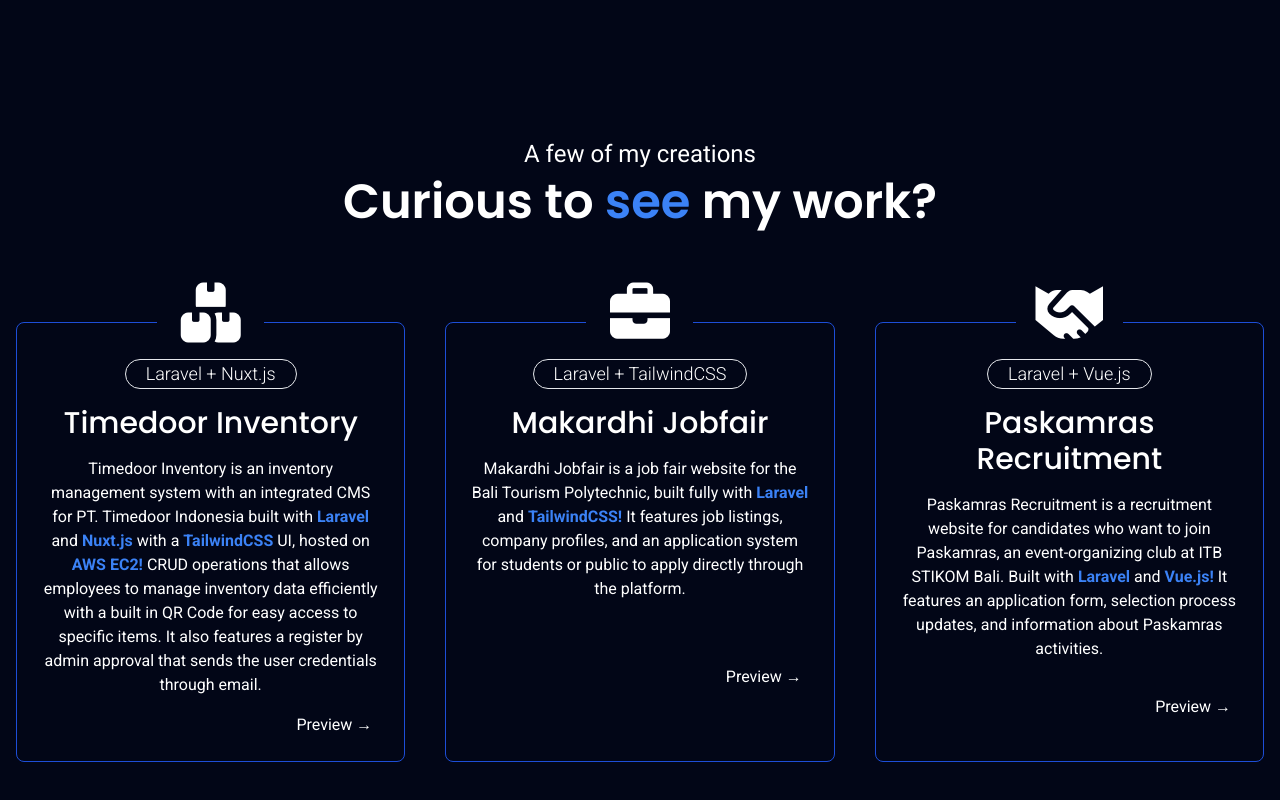
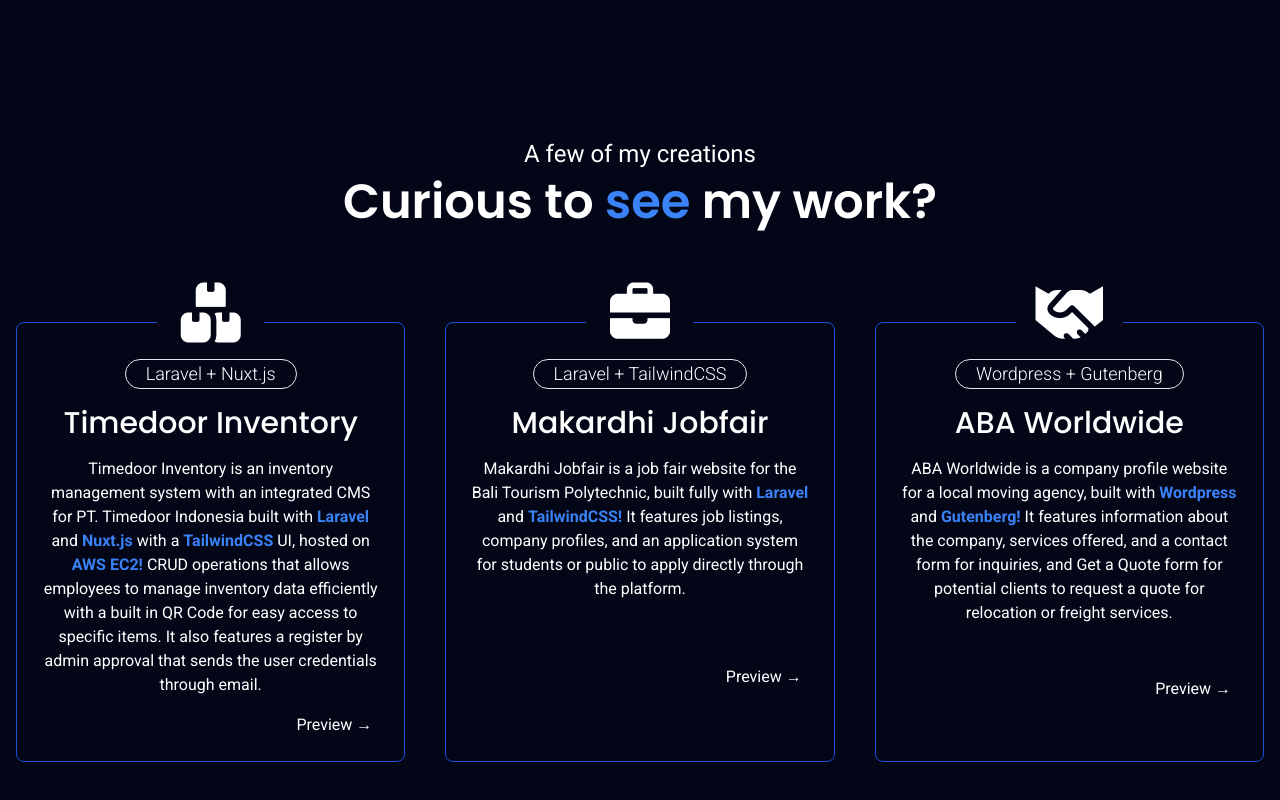
Before and after one commit to PandePraditya/portfolio-svelte_tailwindcss, a SvelteKit app: page / in a window 1280 px wide. Shown: the part 1896-2696 px from the top of the page. Built offline with nearby package versions, Linux system fonts and the light colour scheme.

Commit message:
adj: adjusted mailto, descriptions, projects, and job experience

```diff
--- a/src/components/Header.svelte
+++ b/src/components/Header.svelte
@@ -68,7 +68,7 @@
       {/each}
 
       <a
-        href="mailto:yourname@gmail.com"
+        href="mailto:pandepraditya@gmail.com"
         class="mt-2 blueShadow relative overflow-hidden px-5 py-2 group rounded-full bg-white text-slate-950 w-fit"
       >
         <div
--- a/src/components/Main.svelte
+++ b/src/components/Main.svelte
@@ -4,9 +4,9 @@
 
   const words = [
     "Full-Stack Developer",
-    "Web Quality Assurance",
-    "Laravel Enthusiast",
-    "Problem Solver"
+    "Quality Assurance",
+    "Project Manager",
+    "Problem Solver",
   ];
 
   let works = [
@@ -22,6 +22,8 @@
         "/images/works/work-1/inquiries.webp",
         "/images/works/work-1/dashboard.webp",
       ],
+      url: false,
+      confidential: false,
     },
     {
       name: "Makardhi Jobfair",
@@ -35,14 +37,22 @@
         "/images/works/work-2/login-admin.webp",
         "/images/works/work-2/admin-page.webp",
       ],
+      url: false,
+      confidential: false,
     },
     {
-      name: "Paskamras Recruitment",
-      tech: "Laravel + Vue.js",
+      name: "ABA Worldwide",
+      tech: "Wordpress + Gutenberg",
       icon: "fa-solid fa-handshake",
       description:
-        "Paskamras Recruitment is a recruitment website for ITB STIKOM Bali’s Paskamras club. Built with Laravel and Vue.js. Features include application forms, candidate tracking, and club information.",
-      confidential: true,
+        "ABA Worldwide is a company profile website for a local moving agency, built with Wordpress and Gutenberg. It features information about the company, services offered, and a contact form for inquiries, and Get a Quote form for potential clients to request a quote for relocation or freight services.",
+      images: [
+        "/images/works/work-3/landing-page.webp",
+        "/images/works/work-3/about-us.webp",
+        "/images/works/work-3/moving-relocation.webp",
+      ],
+      url: "https://abaworldwide.com",
+      confidential: false,
     },
   ];
 
@@ -68,35 +78,55 @@
     {
       title: "Web Developer Intern",
       place: "PT. Timedoor Indonesia",
-      period: "September 2024 – February 2025",
+      period: "September 2024 - February 2025",
       description:
         "Worked on internal systems using Laravel and Vue/Nuxt, built features, maintained production apps, and collaborated with the development team.",
     },
     {
       title: "Quality Assurance Intern",
       place: "PT. Timedoor Indonesia",
-      period: "April 2025 – July 2025",
+      period: "March 2025 - July 2025",
       description:
         "Performed manual testing & Automation testing using cypress, created test cases & documented bugs in Notion, and improved product stability by working closely with developers.",
     },
     {
-      title: "Independent Freelance Web Developer",
-      place: "Self-employed",
-      period: "2024 — Present",
-      description:
-        "Worked directly with clients to build custom websites and systems using Laravel, Vue/Nuxt sometimes React or Svelte, and TailwindCSS. Handled full-cycle development including planning, design, development, and deployments.",
-    },
-    {
       title: "Freelance Developer",
       place: "Wedyapancer Dev",
-      period: "April 2025 — Present",
+      period: "April 2025 - Present",
       description:
         "Part of a developer group creating web, mobile, and desktop applications. Contributed to real client projects, API development, authentication systems, and UI implementation.",
     },
+    {
+      title: "Junior Software Engineer",
+      place: "ABA Worldwide",
+      period: "August 2025 - Present",
+      description:
+        "Working as a junior software engineer at ABA Worldwide, contributing to the development and maintenance of their company profile website and operations app.",
+    }
   ];
 
   let selectedWork = null;
+
+  // for Image scroll indicator (its just so people know it can be scrolled, better UX)
+  let imageContainer;
+  let canScroll = false;
+
+  function checkScroll() {
+    if (imageContainer) {
+      canScroll = imageContainer.scrollWidth > imageContainer.clientWidth;
+    }
+  }
 </script>
+
+<style>
+  .hide-scrollbar {
+    scrollbar-width: none; /* Firefox */
+    -ms-overflow-style: none; /* IE/Edge */
+  }
+  .hide-scrollbar::-webkit-scrollbar {
+    display: none; /* Chrome/Safari */
+  }
+</style>
 
 <main class="flex flex-col flex-1 p-4">
   <section
@@ -115,17 +145,17 @@
 
       <!-- The rest of your content remains the same -->
       <p class="text-base sm:text-lg md:text-xl">
-        My <span class="text-blue-400">Favorite tech </span> includes PHP (Laravel),
-        JS (Vue.js, Nuxt.js, SvelteKit), TailwindCSS, MySQL or PostgreSQL, and QA
+        My <span class="text-blue-400">Current tech stack </span> includes PHP (Laravel),
+        JS (Vue.js, React.js, SvelteKit, Node.js), TailwindCSS, MySQL or PostgreSQL, and QA
         (Cypress).
       </p>
       <p class="text-base sm:text-lg md:text-xl">
         Besides the tech stack above, I'm also <span class="text-blue-400"
           >familiar</span
-        > with AWS, Docker, and Git Actions.
+        > with AWS, Docker, Git Actions, Jenkins.
       </p>
       <a
-        href="mailto:johndoe@gmail.com"
+        href="mailto:pandepraditya@gmail.com"
         target="_blank"
         class="blueShadow mx-auto lg:mr-auto text-base sm:text-lg md:text-xl poppins relative overflow-hidden px-6 py-3 group rounded-full bg-white text-slate-950 cursor-pointer"
       >
@@ -137,6 +167,7 @@
     </div>
     <div class="relative shadow-2xl grid place-items-center">
       <img
+        aria-hidden="false"
         src="/images/profile.webp"
         alt="Profile Image"
         class="object-cover z-[2] max-h-[70vh] rounded-full"
@@ -213,13 +244,11 @@
       </Work>
       <Work work={works[2]} on:preview={(e) => (selectedWork = e.detail)}>
         <p>
-          Paskamras Recruitment is a recruitment website for candidates who want
-          to join Paskamras, an event-organizing club at ITB STIKOM Bali. Built
-          with
-          <strong class="text-blue-500">Laravel</strong> and
-          <strong class="text-blue-500">Vue.js!</strong>
-          It features an application form, selection process updates, and information
-          about Paskamras activities.
+          ABA Worldwide is a company profile website for a local moving agency,
+          built with <strong class="text-blue-500">Wordpress</strong> and
+          <strong class="text-blue-500">Gutenberg!</strong>
+          It features information about the company, services offered, and a contact
+          form for inquiries, and Get a Quote form for potential clients to request a quote for relocation or freight services.
         </p>
       </Work>
     </div>
@@ -257,7 +286,7 @@
     class="fixed px-4 inset-0 bg-black/70 backdrop-blur-sm flex items-center justify-center z-50"
   >
     <div
-      class="bg-slate-900 p-6 rounded-xl max-w-3xl w-full h-[60vh] border border-blue-500 relative"
+      class="bg-slate-900 p-6 rounded-xl max-w-3xl w-full h-[70vh] md:h-[60vh] border border-blue-500 relative"
     >
       <!-- Close Button -->
       <button
@@ -283,7 +312,7 @@
           Preview unavailable due to contract with client.
         </div>
       {:else if selectedWork.images && selectedWork.images.length > 0}
-        <div class="flex overflow-x-auto gap-4 pb-2">
+        <div class="flex overflow-x-auto gap-4 pb-2 hide-scrollbar">
           {#each selectedWork.images as img}
             <img
               src={img}
@@ -292,6 +321,9 @@
             />
           {/each}
         </div>
+        <p class="text-sm text-center text-slate-400">
+          Shift + Scroll to view next images
+        </p>
       {:else}
         <div
           class="h-48 bg-slate-800 border border-slate-700 rounded-lg grid place-items-center text-slate-400"
@@ -304,6 +336,25 @@
       <p class="mt-4 text-slate-300">
         {selectedWork.description || "This project has no description yet."}
       </p>
+
+      {#if selectedWork.url}
+        <a
+          href={selectedWork.url}
+          target="_blank"
+          rel="noopener noreferrer"
+          class="mt-4 w-1/2 flex items-center justify-between md:px-4 md:py-3.5 px-3 py-2.5 border border-slate-700 rounded-lg text-sm md:text-base font-medium text-white hover:border-slate-500 transition-colors"
+        >
+          <span class="flex items-center gap-2">
+            <i class="fa-solid fa-globe text-blue-400"></i>
+            View demo site
+          </span>
+          <i class="fa-solid fa-arrow-right text-slate-500"></i>
+        </a>
+      {:else}
+        <p class="mt-4 text-slate-400 border-t border-slate-700 pt-4">
+          <span class="font-semibold">Notice:</span> Websites currently under maintenance or Not active anymore.
+        </p>
+      {/if}
     </div>
   </div>
 {/if}
--- a/src/components/Work.svelte
+++ b/src/components/Work.svelte
@@ -28,11 +28,11 @@
   </h3>
   <slot />
   <div class="flex-1 flex justify-between gap-4 items-center">
-    <div
+    <button
       class="ml-auto px-2 rounded-md cursor-pointer hover:text-slate-950 duration-200 relative after:absolute after:top-0 after:right-full after:w-full after:h-full after:bg-white after:duration-200 hover:after:translate-x-full after:z-[-1] overflow-hidden"
       on:click={() => dispatch("preview", work)}
     >
       <p class="relative z-4">Preview →</p>
-    </div>
+    </button>
   </div>
 </a>
```
Also changed, not shown: 1 other file (tests, documents, lock files or other folders).
